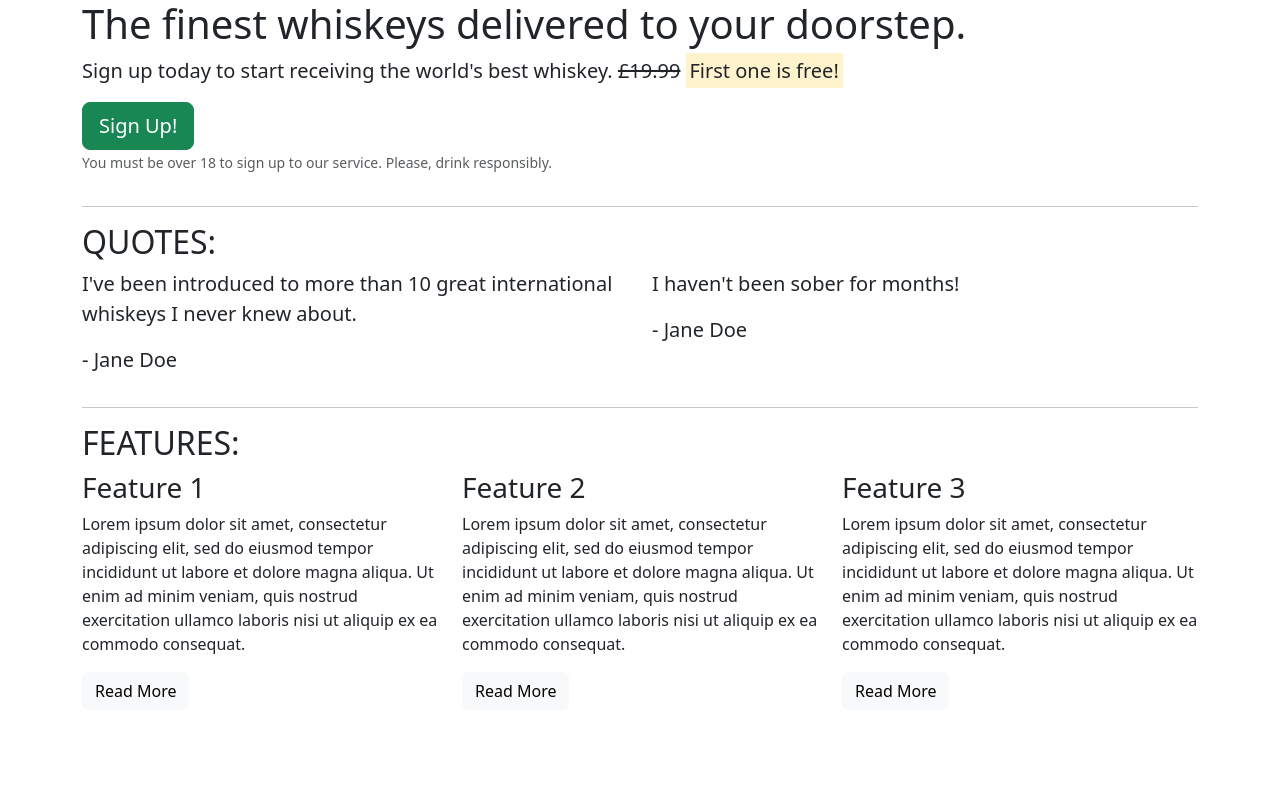
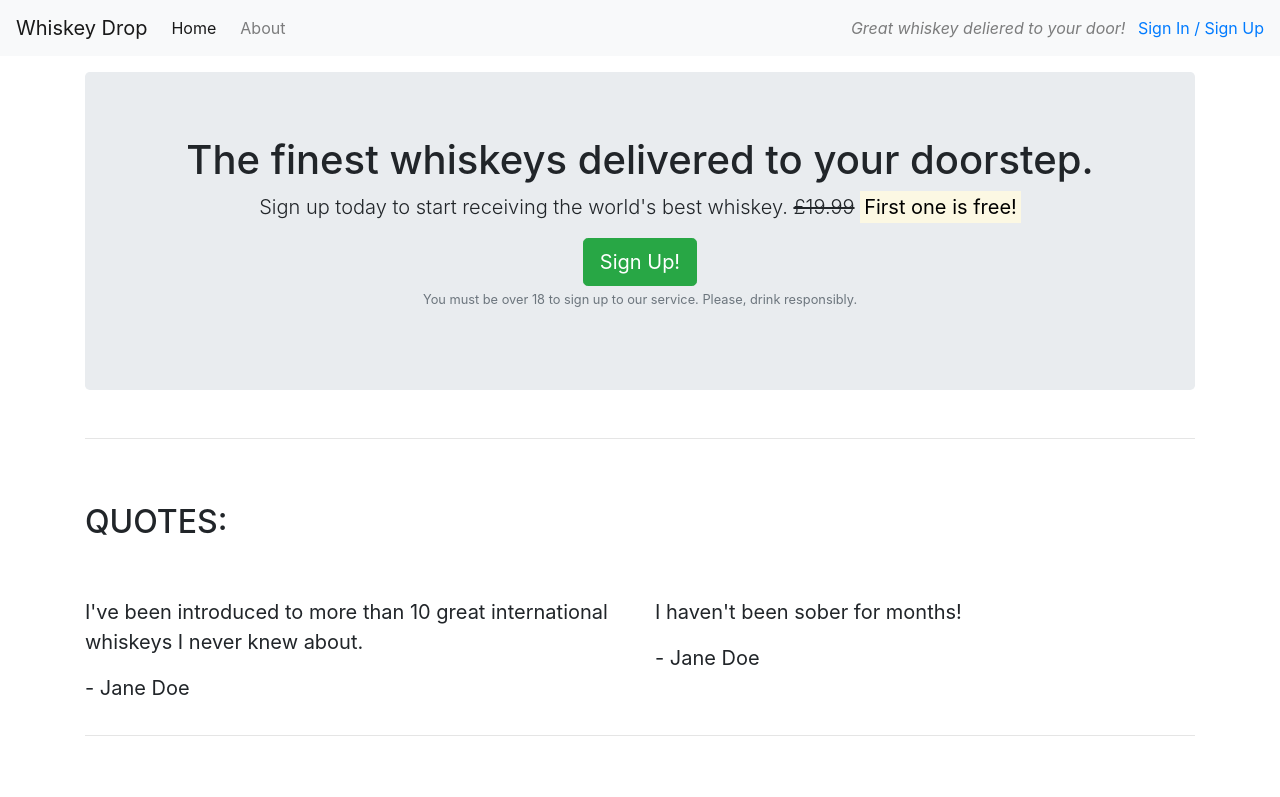
Before and after one commit to laurachri-hall/Bootstrap-Project, a plain HTML site: page index.html in a window 1280 px wide. Shown: the top 797 px of the page. Drawn offline with nearby package versions, Linux system fonts and the light colour scheme.

Commit message:
Feat: navbar added and some styling to provide space

```diff
--- a/index.html
+++ b/index.html
@@ -5,21 +5,36 @@
     <meta charset="UTF-8">
     <meta name="viewport" content="width=device-width, initial-scale=1.0">
     <title>Whiskey Drop | Taste a new whiskey every month</title>
-    <link href="https://cdn.jsdelivr.net/npm/bootstrap@5.3.3/dist/css/bootstrap.min.css" rel="stylesheet"
-        integrity="sha384-QWTKZyjpPEjISv5WaRU9OFeRpok6YctnYmDr5pNlyT2bRjXh0JMhjY6hW+ALEwIH" crossorigin="anonymous">
-    <script src="https://cdn.jsdelivr.net/npm/bootstrap@5.3.3/dist/js/bootstrap.bundle.min.js"
-        integrity="sha384-YvpcrYf0tY3lHB60NNkmXc5s9fDVZLESaAA55NDzOxhy9GkcIdslK1eN7N6jIeHz" crossorigin="anonymous">
+    <link rel="stylesheet" href="https://cdn.jsdelivr.net/npm/bootstrap@4.1.3/dist/css/bootstrap.min.css"
+        integrity="sha384-MCw98/SFnGE8fJT3GXwEOngsV7Zt27NXFoaoApmYm81iuXoPkFOJwJ8ERdknLPMO" crossorigin="anonymous">
+    <script src="https://cdn.jsdelivr.net/npm/bootstrap@4.1.3/dist/js/bootstrap.min.js"
+        integrity="sha384-ChfqqxuZUCnJSK3+MXmPNIyE6ZbWh2IMqE241rYiqJxyMiZ6OW/JmZQ5stwEULTy" crossorigin="anonymous">
     </script>
 </head>
 
 <body>
-    <article class="container">
+    <nav class="navbar navbar-light bg-light navbar-expand-sm">
+        <a href="/" class="navbar-brand">Whiskey Drop</a>
+        <ul class="navbar-nav mr-auto">
+            <li class="active nav-item mr-2"><a class="nav-link" href="/">Home</a></li>
+            <li class="nav-item mr-2"><a class="nav-link" href="/about">About</a></li>
+            <li class="nav-item mr-2 d-block d-sm-none"><a class="nav-link" href="/login">Sign In / Sign Up</a></li>
+        </ul>
+        <div class="d-none d-md-block">
+            <p class="navbar-text my-auto mr-2"><i>Great whiskey deliered to your door!</i></p>
+            <a href="/login">Sign In / Sign Up</a>
+        </div>
+
+    </nav>
+    <article class="container mt-3">
         <!-- Callout -->
         <div class="row">
             <div class="col-12">
-                <section class="callout">
+                <section class="callout jumbotron text-center">
                     <h1>The finest whiskeys delivered to your doorstep.</h1>
-                    <p class="lead">Sign up today to start receiving the world's best whiskey. <s>£19.99</s>
+                    <p class="lead">Sign up today to start receiving the world's best whiskey. <s
+                            class="d-none d-sm-inline">£19.99</s>
+                            <span class="d-inline d-sm-none"><br></span>
                         <strong><mark>First
                                 one is free!</mark></strong></p>
                     <button class="btn btn-success btn-lg">Sign Up!</button>
@@ -34,7 +49,7 @@
         <!-- Quotes -->
         <section class="quotes">
             <div class="row">
-                <div class="col-12">
+                <div class="col-12 my-5">
                     <h2 class="text-uppercase">Quotes:</h2>
                 </div>
             </div>
@@ -58,7 +73,7 @@
         <!-- Features -->
         <section class="features">
             <div class="row">
-                <div class="col-12">
+                <div class="col-12 my-5">
                     <h2 class="text-uppercase">Features:</h2>
                 </div>
             </div>
```
